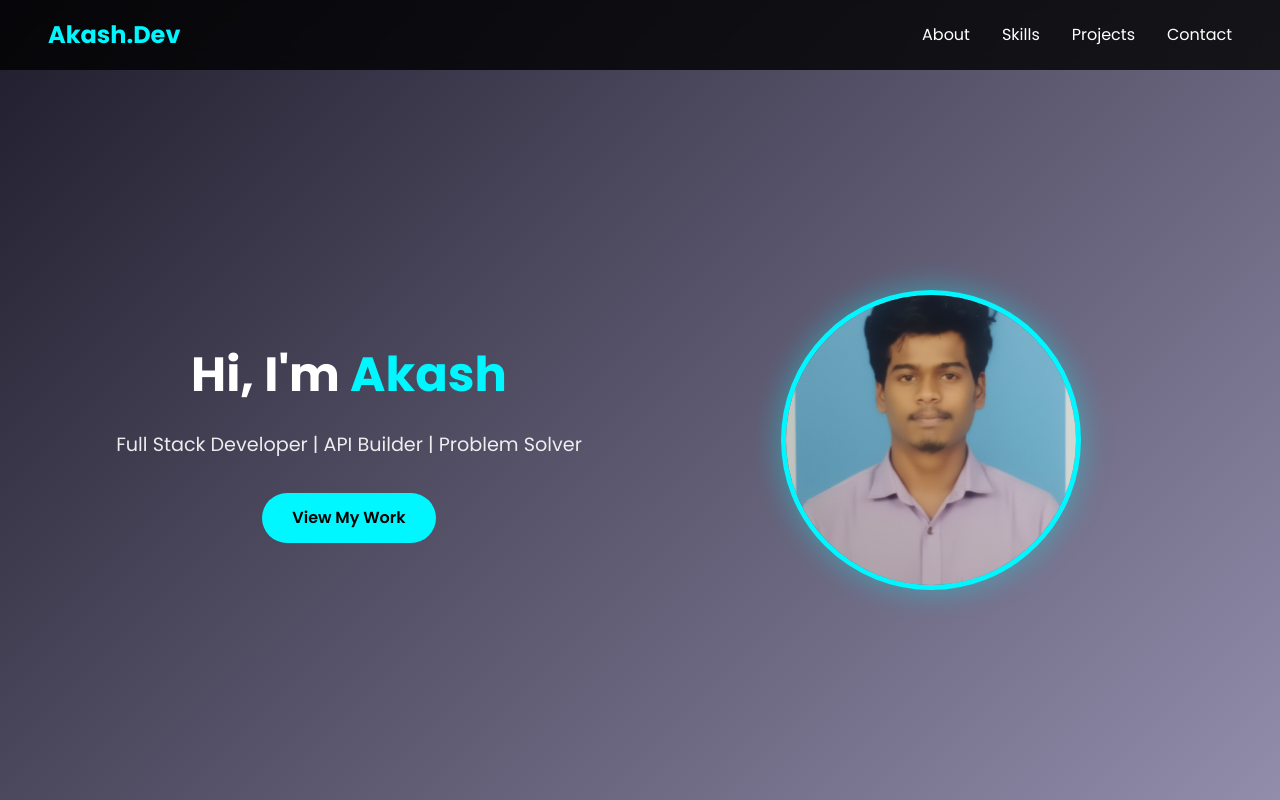
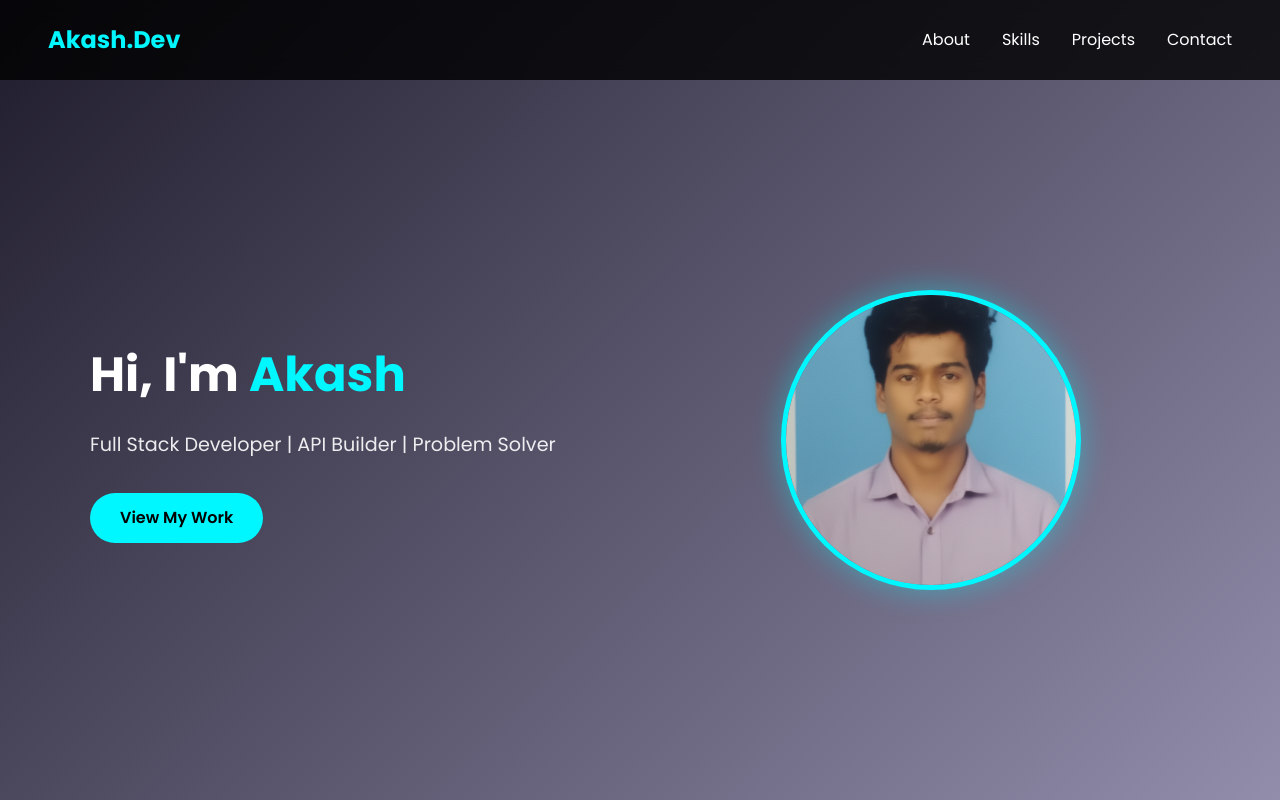
Before and after one commit to AshtheDeveloper777/portfolio-website, a plain HTML site: page index.html in a window 1280 px wide. Shown: the top 800 px of the page. Drawn offline with Linux system fonts and the light colour scheme; a script that the page names is missing.

Commit message:
Refactor styles for navbar and hero section
Refactor hero section styles and update navbar padding.

```diff
--- a/style.css
+++ b/style.css
@@ -1,6 +1,10 @@
 /* =========================
    GLOBAL STYLES
 ========================= */
+
+:root {
+  --nav-height: 80px;
+}
 
 * {
   margin: 0;
@@ -10,11 +14,16 @@
   scroll-behavior: smooth;
 }
 
+html{
+  scroll-padding-top: var(--nav-height);
+}
+
 body {
   background: #0f0f0f;
   color: #ffffff;
   line-height: 1.6;
 }
+
 
 /* =========================
    NAVBAR
@@ -24,12 +33,13 @@ body {
   position: fixed;
   top: 0;
   width: 100%;
+  height: var(--nav-height);
   background: rgba(0, 0, 0, 0.8);
   backdrop-filter: blur(10px);
   display: flex;
   justify-content: space-between;
   align-items: center;
-  padding: 1rem 3rem;
+  padding: 0 3rem;
   z-index: 1000;
 }
 
@@ -55,6 +65,7 @@ body {
   color: #00f7ff;
 }
 
+
 /* =========================
    HERO SECTION
 ========================= */
@@ -65,27 +76,61 @@ body {
   display: flex;
   align-items: center;
   justify-content: center;
-  text-align: center;
   padding: 0 2rem;
 }
 
-.hero-content {
-  margin-top: 80px; /* prevent navbar overlap */
+.hero-container {
+  display: flex;
+  align-items: center;
+  justify-content: space-between;
+  gap: 4rem;
+  max-width: 1100px;
+  width: 100%;
+  margin-top: var(--nav-height);
 }
 
-.hero h1 {
+.hero-text {
+  flex: 1;
+}
+
+.hero-text h1 {
   font-size: 3rem;
   margin-bottom: 1rem;
 }
 
-.hero span {
+.hero-text span {
   color: #00f7ff;
 }
 
-.hero p {
+.hero-text p {
   font-size: 1.2rem;
   opacity: 0.9;
 }
+
+.hero-image {
+  flex: 1;
+  display: flex;
+  justify-content: center;
+}
+
+.hero-image img {
+  width: 300px;
+  height: 300px;
+  object-fit: cover;
+  border-radius: 50%;
+  border: 5px solid #00f7ff;
+  box-shadow: 0 0 30px rgba(0, 247, 255, 0.4);
+  transition: 0.3s ease;
+}
+
+.hero-image img:hover {
+  transform: scale(1.05);
+}
+
+
+/* =========================
+   BUTTON
+========================= */
 
 .btn {
   display: inline-block;
@@ -103,6 +148,7 @@ body {
   transform: scale(1.1);
 }
 
+
 /* =========================
    SECTIONS
 ========================= */
@@ -110,6 +156,7 @@ body {
 .section {
   padding: 6rem 3rem;
   text-align: center;
+  scroll-margin-top: var(--nav-height);
 }
 
 .dark {
@@ -128,6 +175,7 @@ body {
   opacity: 0.85;
   font-size: 1.1rem;
 }
+
 
 /* =========================
    SKILLS
@@ -153,6 +201,7 @@ body {
   color: #000;
   transform: translateY(-10px);
 }
+
 
 /* =========================
    PROJECTS
@@ -207,6 +256,7 @@ body {
   background: #ffffff;
 }
 
+
 /* =========================
    CONTACT
 ========================= */
@@ -260,6 +310,7 @@ button:hover {
   color: #ffffff;
 }
 
+
 /* =========================
    FOOTER
 ========================= */
@@ -271,6 +322,7 @@ footer {
   text-align: center;
 }
 
+
 /* =========================
    RESPONSIVE DESIGN
 ========================= */
@@ -278,15 +330,26 @@ footer {
 @media (max-width: 768px) {
 
   .navbar {
-    padding: 1rem 1.5rem;
+    padding: 0 1.5rem;
   }
 
   .navbar ul {
     gap: 1rem;
   }
 
-  .hero h1 {
+  .hero-container {
+    flex-direction: column-reverse;
+    text-align: center;
+    gap: 2rem;
+  }
+
+  .hero-text h1 {
     font-size: 2.2rem;
+  }
+
+  .hero-image img {
+    width: 220px;
+    height: 220px;
   }
 
   .section {
@@ -305,74 +368,3 @@ footer {
     justify-content: center;
   }
 }
-/* HERO CONTAINER */
-
-.hero {
-  height: 100vh;
-  background: linear-gradient(135deg, #1f1c2c, #928dab);
-  display: flex;
-  align-items: center;
-  justify-content: center;
-  padding: 0 2rem;
-}
-
-.hero-container {
-  display: flex;
-  align-items: center;
-  justify-content: space-between;
-  gap: 4rem;
-  max-width: 1100px;
-  width: 100%;
-  margin-top: 80px;
-}
-
-.hero-text {
-  flex: 1;
-}
-
-.hero-text h1 {
-  font-size: 3rem;
-  margin-bottom: 1rem;
-}
-
-.hero-text span {
-  color: #00f7ff;
-}
-
-.hero-image {
-  flex: 1;
-  display: flex;
-  justify-content: center;
-}
-
-.hero-image img {
-  width: 300px;
-  height: 300px;
-  object-fit: cover;
-  border-radius: 50%;
-  border: 5px solid #00f7ff;
-  box-shadow: 0 0 30px rgba(0, 247, 255, 0.4);
-  transition: 0.3s ease;
-}
-
-.hero-image img:hover {
-  transform: scale(1.05);
-}
-
-@media (max-width: 768px) {
-
-  .hero-container {
-    flex-direction: column-reverse;
-    text-align: center;
-    gap: 2rem;
-  }
-
-  .hero-text h1 {
-    font-size: 2.2rem;
-  }
-
-  .hero-image img {
-    width: 220px;
-    height: 220px;
-  }
-}
```
